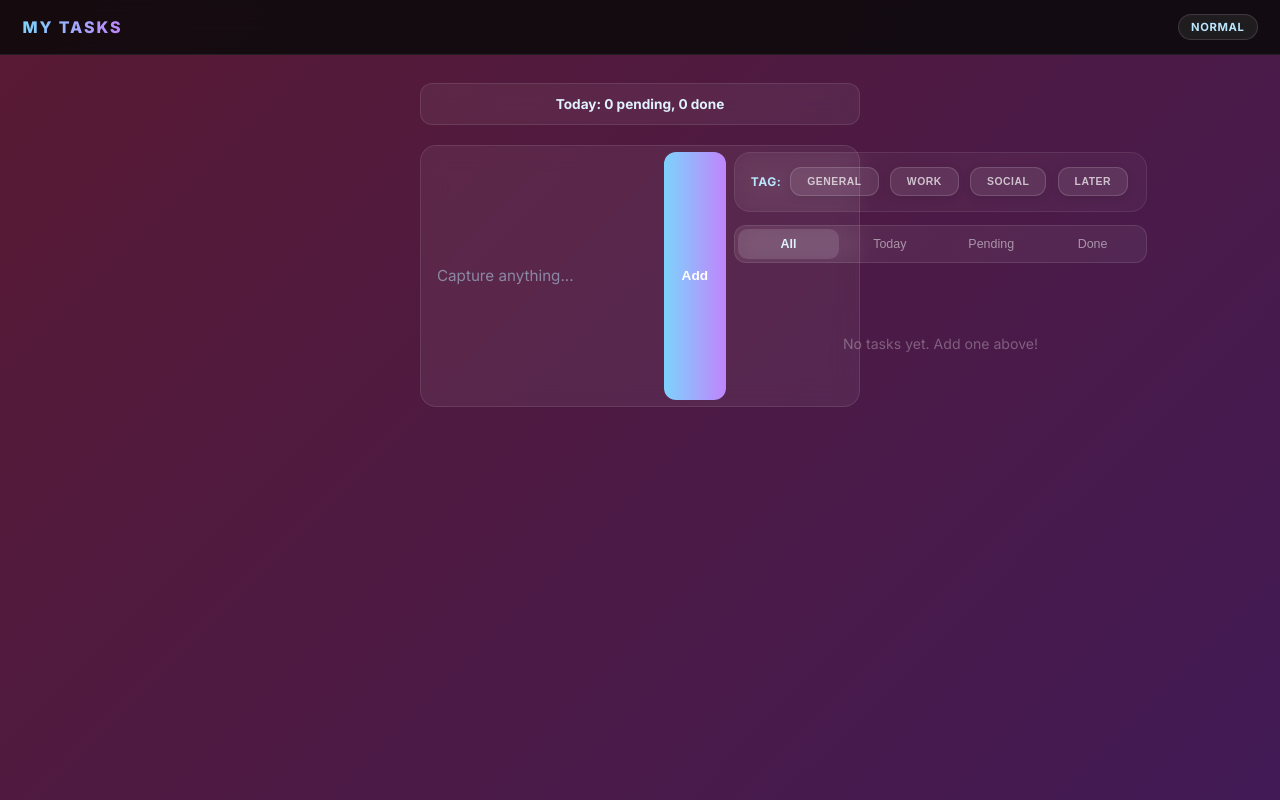
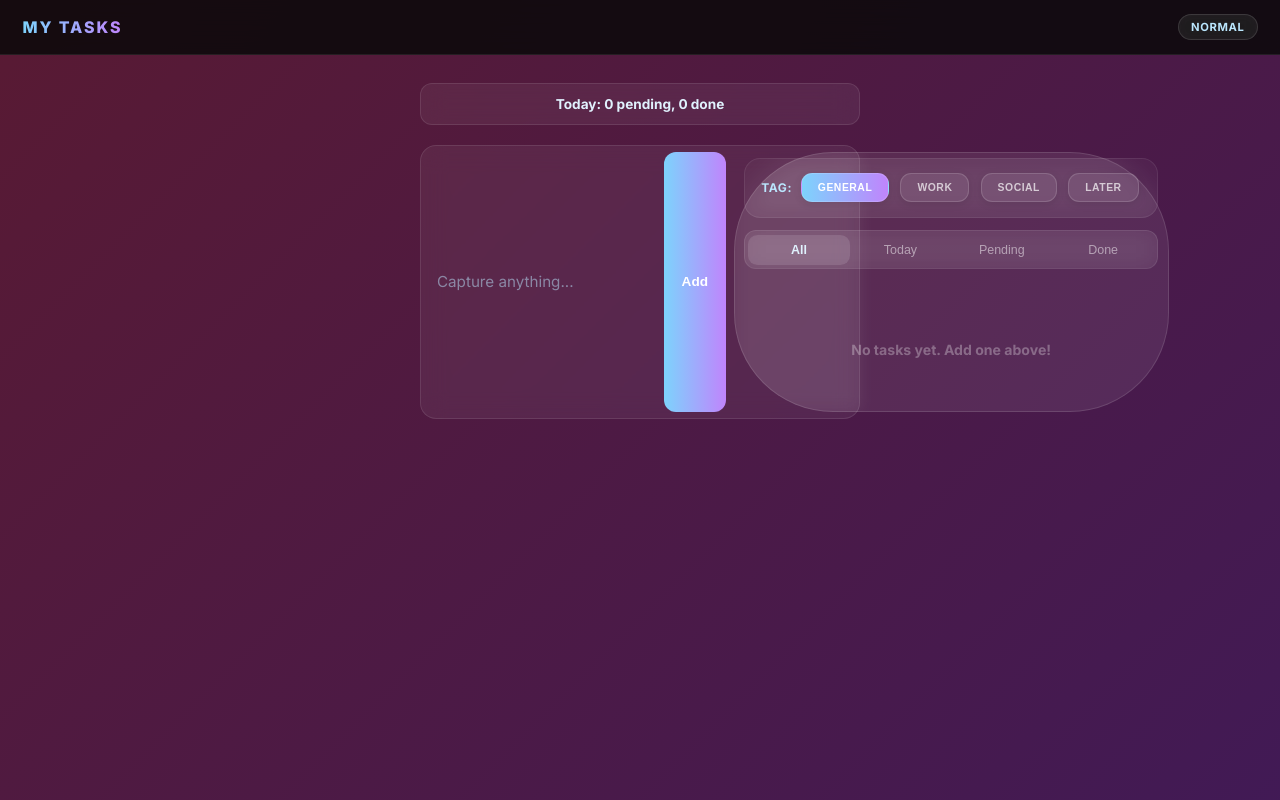
Before and after one commit to sameeradsv/my-tasks-pwa, a website: page index.html in a window 1280 px wide. Drawn offline with Linux system fonts and the light colour scheme.

Commit message:
Fix CSS corruption and add import-btn styles

```diff
--- a/style.css
+++ b/style.css
@@ -1,5 +1,4 @@
-.tag-btn
-.tag-btn/* ── CSS Variables (set dynamically by JS via THEME_META) ── */
+/* ── CSS Variables (set dynamically by JS via THEME_META) ── */
 
 html {
   background: #0a0a0a;
@@ -467,11 +466,9 @@ input[type="checkbox"]:checked::after {
   box-shadow: 0 4px 8px rgba(0,0,0,0.2);
 }
 
-}
 
 .tag-btn.active {
   background: var(--accent-gradient);
-  border-color: transparent;
   color: #fff;
   font-weight: 700;
 }
@@ -611,3 +608,24 @@ input[type="checkbox"]:checked::after {
 .nts-cancel:hover {
   background: rgba(255,255,255,0.12);
 }
+
+
+/* ── Import Button ── */
+.import-btn {
+    background: rgba(255,255,255,0.08);
+    border: 1px solid rgba(255,255,255,0.12);
+    color: var(--text);
+    padding: 0.3rem 0.6rem;
+    border-radius: 99px;
+    font-size: 0.75rem;
+    font-weight: 600;
+    cursor: pointer;
+    backdrop-filter: blur(8px);
+    transition: all 0.3s ease;
+    white-space: nowrap;
+}
+.import-btn:hover {
+    background: var(--accent-gradient);
+    border-color: transparent;
+    color: #fff;
+}
```
